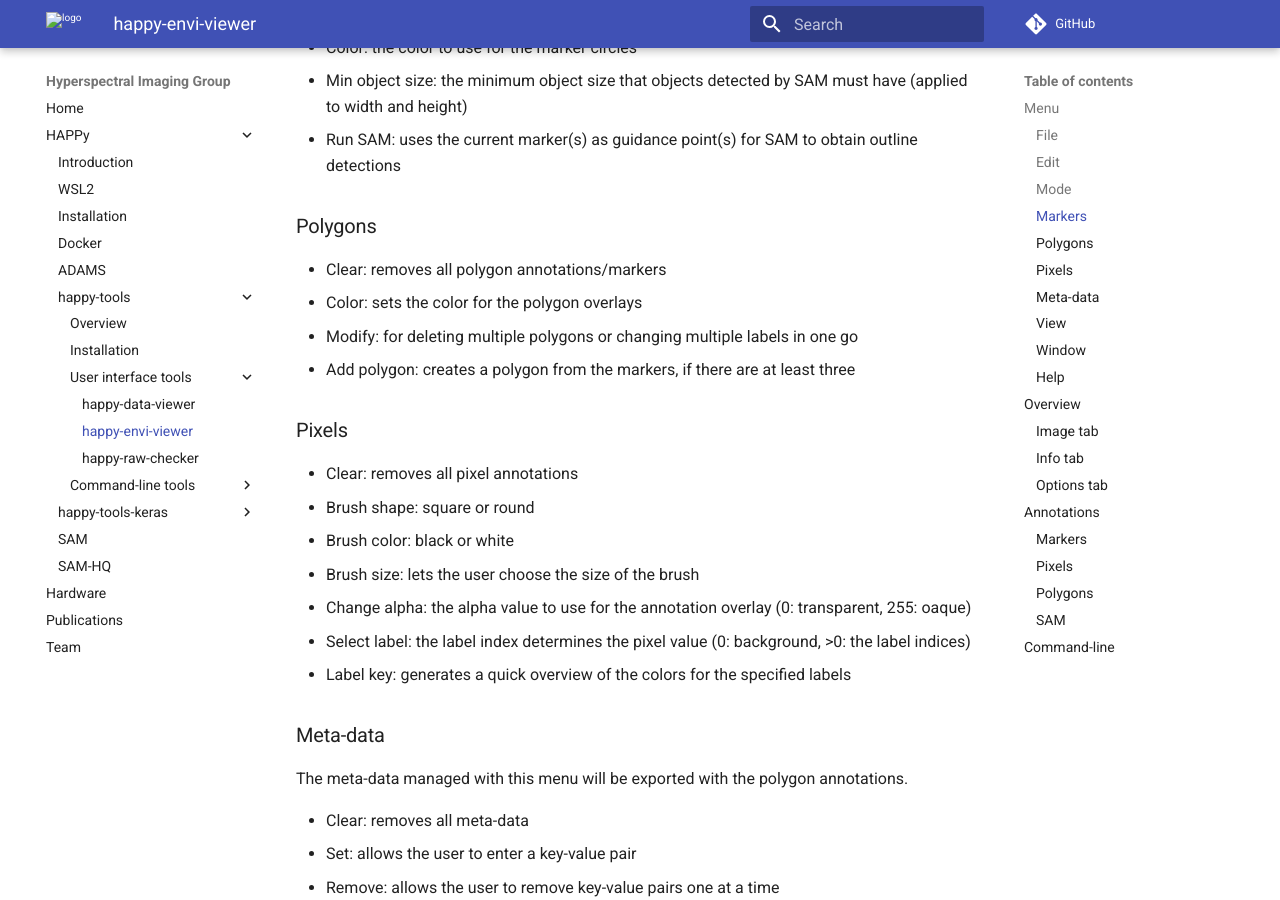
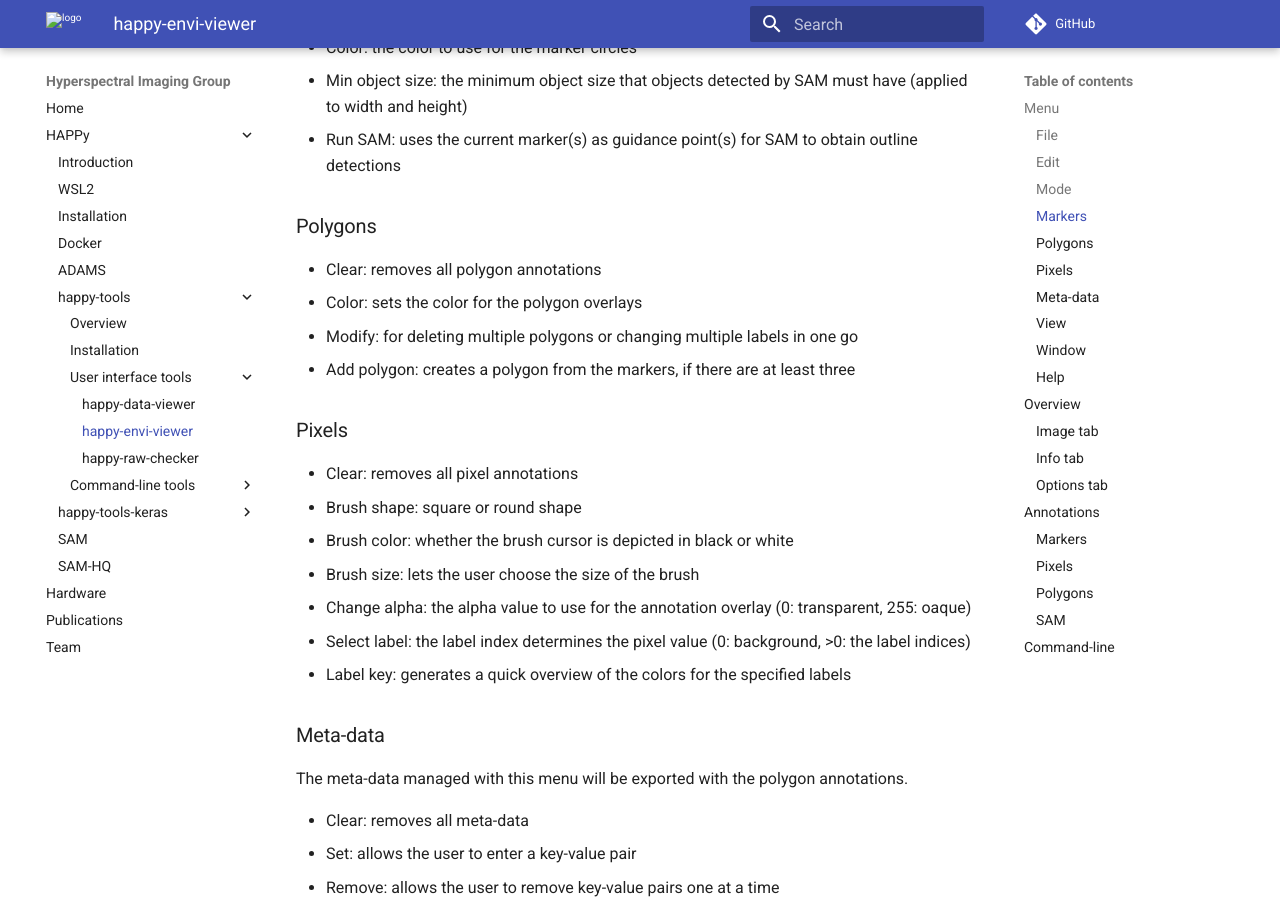
Before and after one commit to wairas/hsi-website, an MkDocs documentation site: the page built from docs/happy/happy_tools/happy-envi-viewer.md, in a window 1280 px wide and 900 px high, scrolled down 1687 px. Built offline with MkDocs 1.6.1 and Material for MkDocs 9.7.7, drawn with Linux system fonts in a browser that asks for light colours; comment, search, counter and statistics services are not loaded.

Commit message:
clearing polygons now leaves markers alone

```diff
--- a/docs/happy/happy_tools/happy-envi-viewer.md
+++ b/docs/happy/happy_tools/happy-envi-viewer.md
@@ -58,7 +58,7 @@
 
 ## Polygons
 
-* Clear: removes all polygon annotations/markers
+* Clear: removes all polygon annotations
 * Color: sets the color for the polygon overlays
 * Modify: for deleting multiple polygons or changing multiple labels in one go
 * Add polygon: creates a polygon from the markers, if there are at least three
@@ -66,8 +66,8 @@
 ## Pixels
 
 * Clear: removes all pixel annotations
-* Brush shape: square or round
-* Brush color: black or white
+* Brush shape: square or round shape
+* Brush color: whether the brush cursor is depicted in black or white
 * Brush size: lets the user choose the size of the brush
 * Change alpha: the alpha value to use for the annotation overlay (0: transparent, 255: oaque)
 * Select label: the label index determines the pixel value (0: background, >0: the label indices)
```
